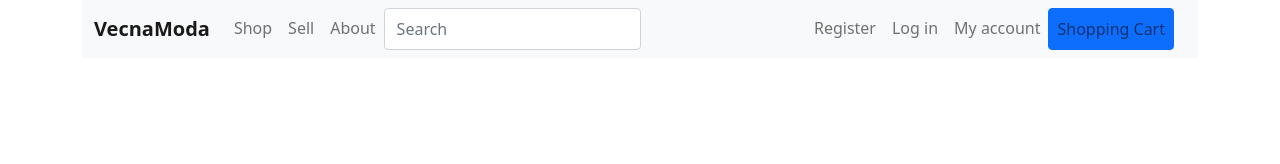
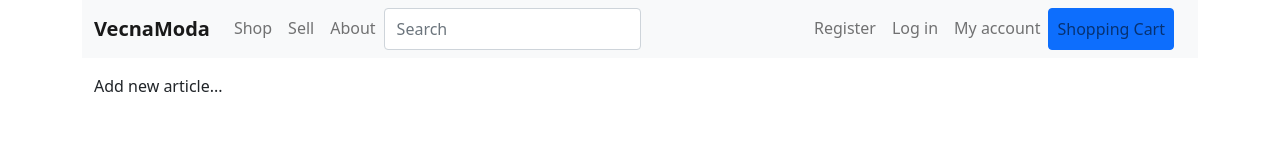
Before and after one commit to irinakrsteva/vecnamoda, a React (Create React App) app in the folder vecnamoda-react/: page /addarticle in a window 1280 px wide. Shown: the top 164 px of the page. Built offline with nearby package versions, Linux system fonts and the light colour scheme.

Commit message:
Add "AddArticle" component and route

```diff
--- /dev/null
+++ b/vecnamoda-react/src/components/AddArticle/AddArticle.js
@@ -0,0 +1,17 @@
+import React from "react";
+import {Link} from "react-router-dom";
+import {Container} from "react-bootstrap";
+//ONLY FOR EMPLOYEES/ADMINS
+
+
+function AddArtile() {
+
+    return (
+        <Container className="mt-3">
+            <p>Add new article...</p>
+        </Container>
+    );
+
+}
+
+export default AddArtile;
--- a/vecnamoda-react/src/components/App/App.js
+++ b/vecnamoda-react/src/components/App/App.js
@@ -21,6 +21,7 @@ import Article from "../Article/Article";
 
 
 import Container from "react-bootstrap/Container";
+import AddArticle from "../AddArticle/AddArticle";
 
 
 const CartContext = React.createContext({items: [], total: 0});
@@ -46,6 +47,7 @@ function App() {
                         <Route path="/shoppingcart" element={<ShoppingCart/>}/>
                         <Route path="/checkout" element={<CheckOut/>}/>
                         <Route path="/shop/:id" element={<Article/>}/>
+                        <Route path="/addarticle" element={<AddArticle/>}/>
                     </Routes>
                 </Router>
             </Container>
```
